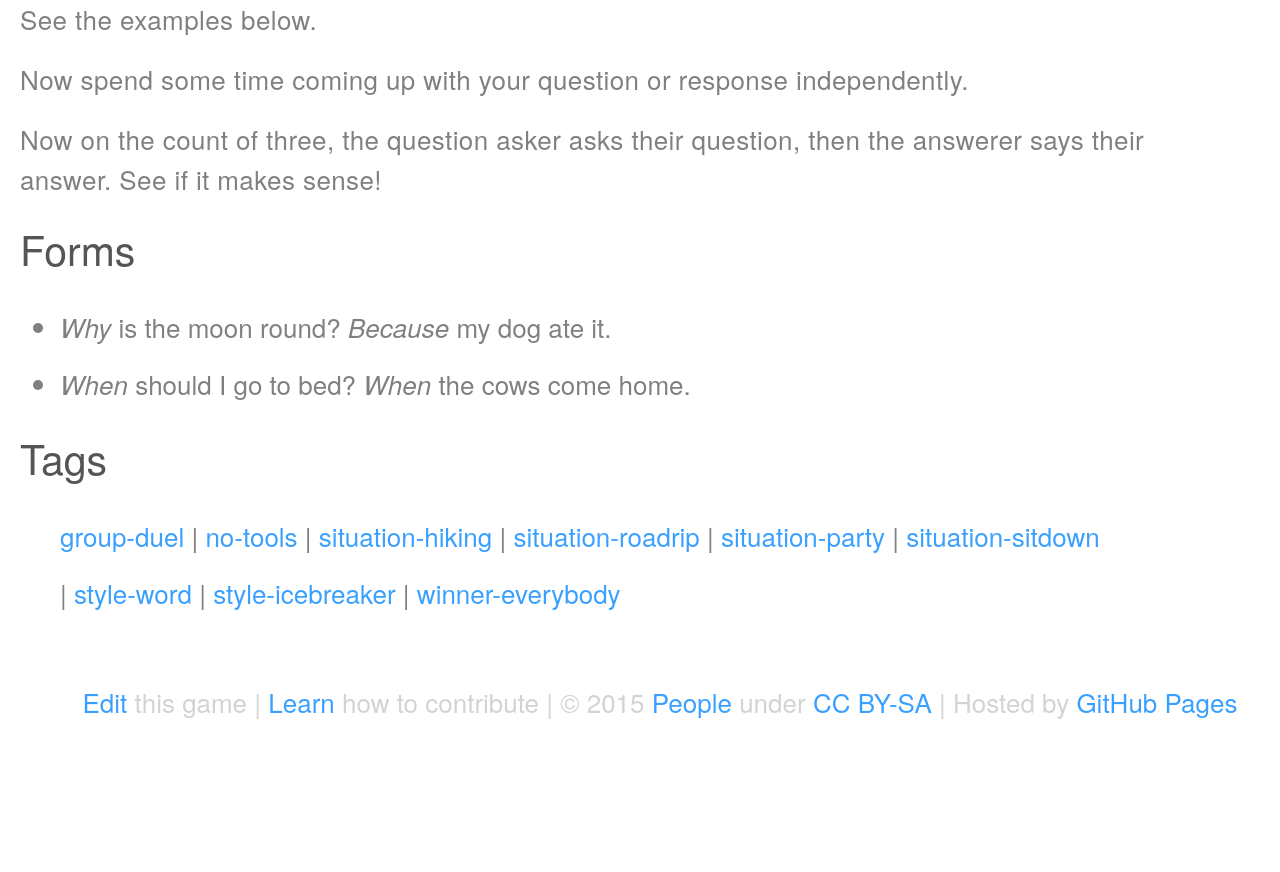
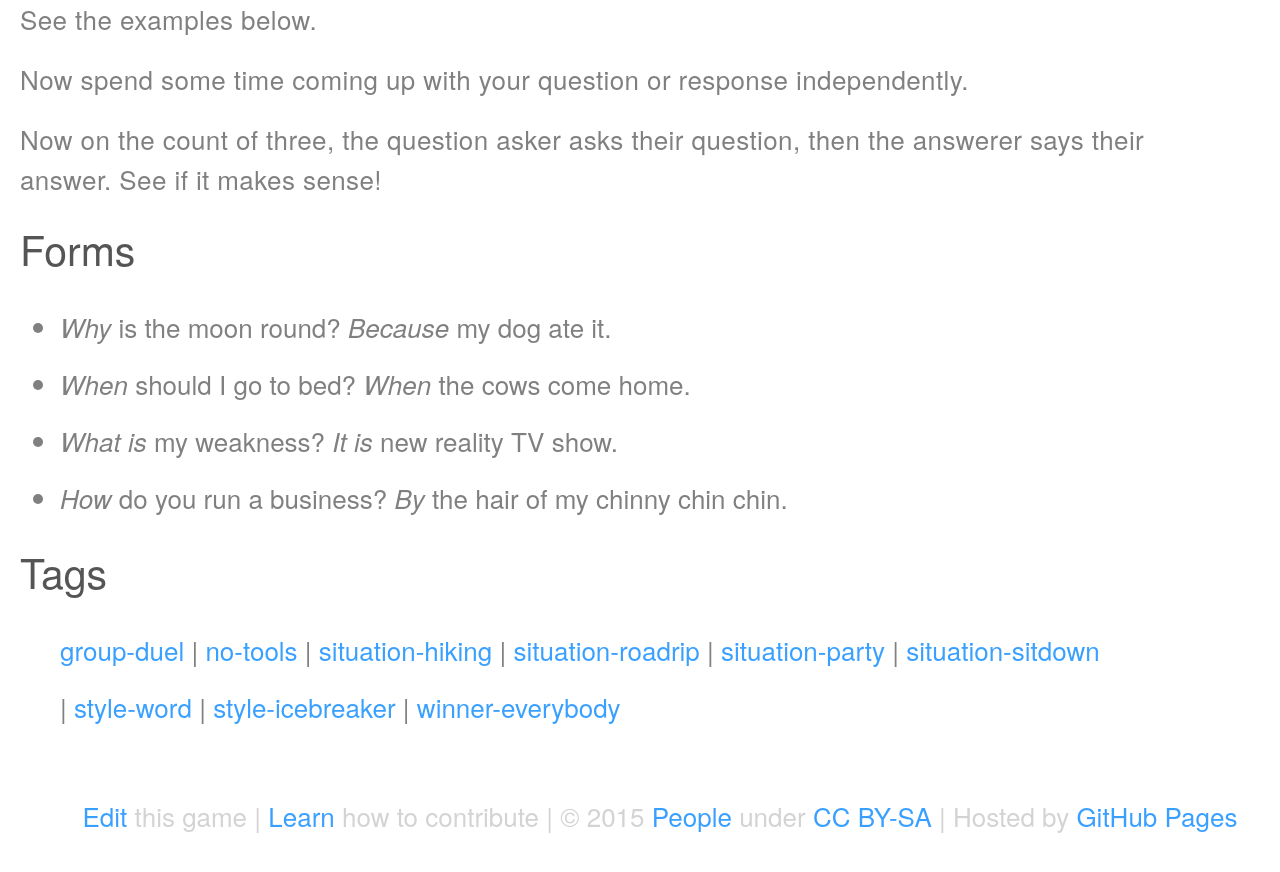
Before and after one commit to davidselassie/games, a Jekyll site: the page built from _games/questionanswer.md, in a window 1280 px wide and 900 px high, scrolled down 585 px. Shown: the top 872 px of the window. Built offline with Jekyll 4.4.1, drawn with Linux system fonts in a browser that asks for light colours; before the commit the page ends 1371 px from its top, so only the background shows below that.

Commit message:
Adds two other QA forms.

```diff
--- a/_games/questionanswer.md
+++ b/_games/questionanswer.md
@@ -24,3 +24,5 @@ Now on the count of three, the question asker asks their question, then the answ
 # Forms
 * _Why_ is the moon round? _Because_ my dog ate it.
 * _When_ should I go to bed? _When_ the cows come home.
+* _What is_ my weakness? _It is_ new reality TV show.
+* _How_ do you run a business? _By_ the hair of my chinny chin chin.
```
